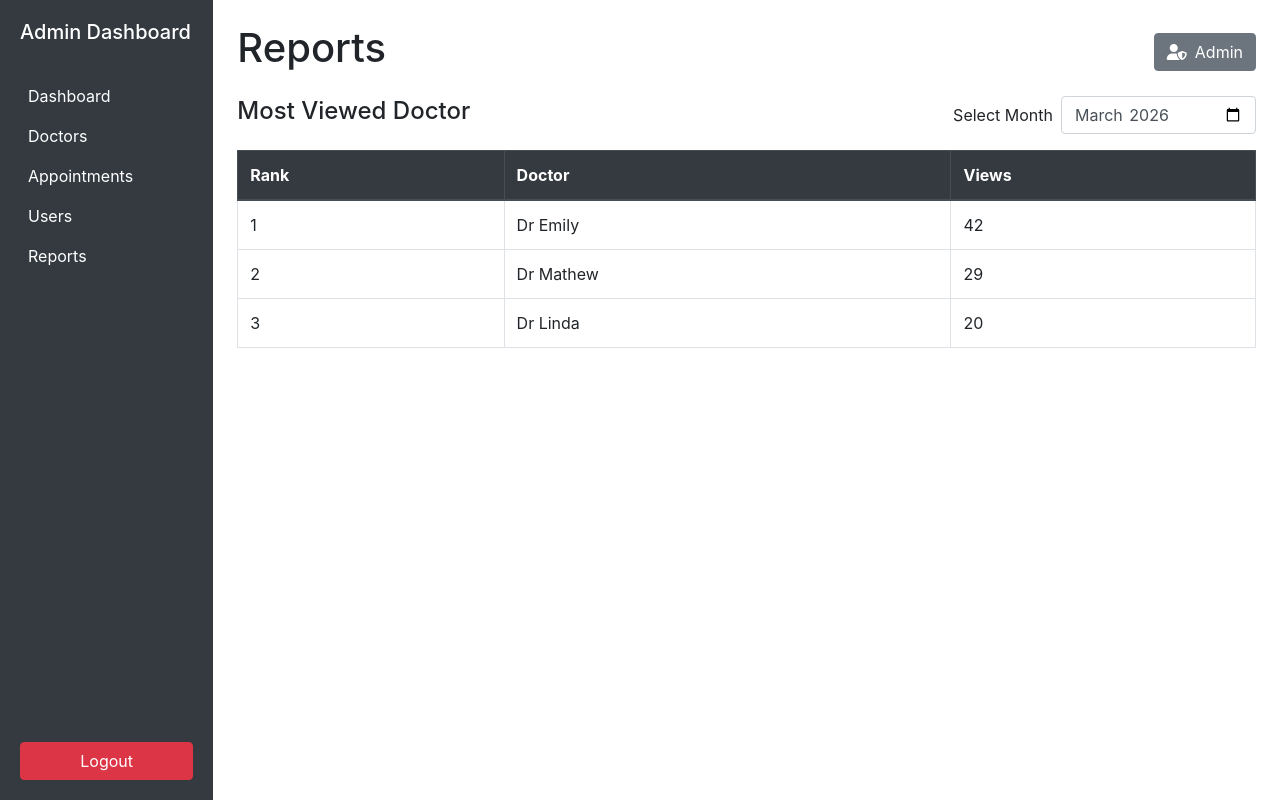
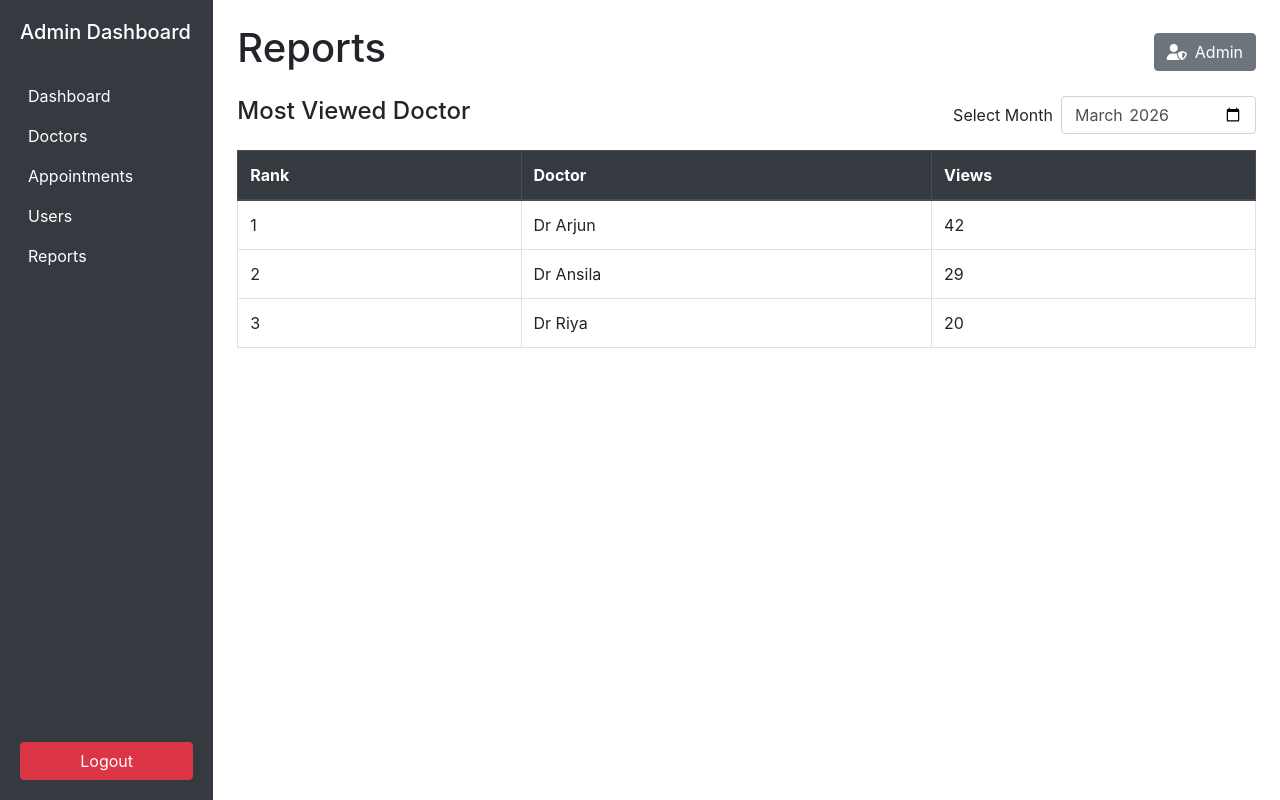
Before and after one commit to amritheshsiva/hospital_management, a Django app: page /report in a window 1280 px wide. Run offline with Django 4.2, Linux system fonts and the light colour scheme; some libraries are stand-ins or nearby versions.

Commit message:
name change

```diff
--- a/Admin/adminside/adminapp/templates/reports.html
+++ b/Admin/adminside/adminapp/templates/reports.html
@@ -40,17 +40,17 @@
                         <tbody>
                             <tr>
                                 <td>1</td>
-                                <td>Dr Emily</td>
+                                <td>Dr Arjun</td>
                                 <td>42</td>
                             </tr>
                             <tr>
                                 <td>2</td>
-                                <td>Dr Mathew</td>
+                                <td>Dr Ansila</td>
                                 <td>29</td>
                             </tr>
                             <tr>
                                 <td>3</td>
-                                <td>Dr Linda</td>
+                                <td>Dr Riya</td>
                                 <td>20</td>
                             </tr>
                         </tbody>
```
